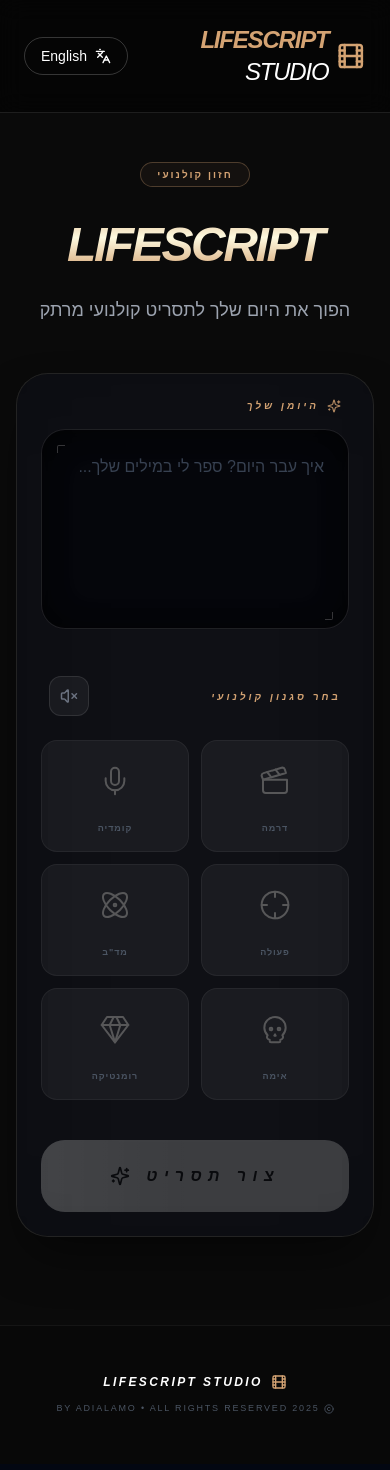
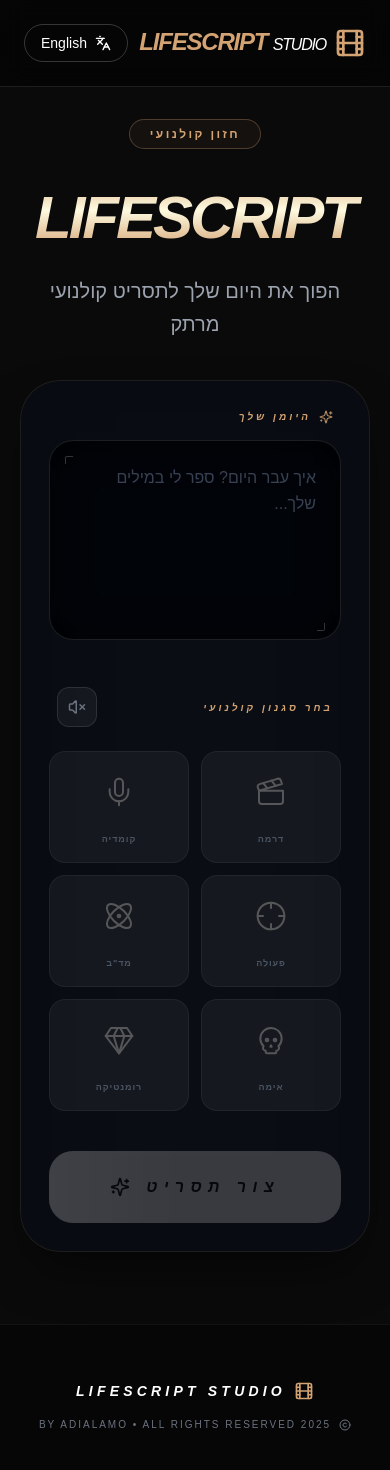
Before and after one commit to ADIALAMO/script-my-day, a Next.js app: page / in a window 390 px wide. Shown: the top 1470 px of the page. Built offline with nearby package versions, Linux system fonts and the light colour scheme.

Commit message:
feat: admin backdoor and mobile layout fixes

```diff
--- a/pages/index.js
+++ b/pages/index.js
@@ -1,7 +1,7 @@
 import React, { useState, useEffect } from 'react';
 import Head from 'next/head';
 import { motion, AnimatePresence } from 'framer-motion';
-import { Film, Copyright, AlertCircle } from 'lucide-react';
+import { Film, Copyright, AlertCircle, Key } from 'lucide-react';
 import Navbar from '../components/Navbar';
 import ScriptForm from '../components/ScriptForm';
 import ScriptOutput from '../components/ScriptOutput';
@@ -16,9 +16,24 @@
   const [selectedGenre, setSelectedGenre] = useState(null);
   const [isTyping, setIsTyping] = useState(false);
 
-  useEffect(() => setMounted(true), []);
+  // אדמין
+  const [showAdminPanel, setShowAdminPanel] = useState(false);
+  const [tempAdminKey, setTempAdminKey] = useState('');
+
+  useEffect(() => {
+    setMounted(true);
+    // טעינת מפתח אדמין קיים אם יש
+    const savedKey = localStorage.getItem('lifescript_admin_key');
+    if (savedKey) setTempAdminKey(savedKey);
+  }, []);
 
   const toggleLanguage = () => setLang(prev => prev === 'he' ? 'en' : 'he');
+
+  const saveAdminKey = () => {
+    localStorage.setItem('lifescript_admin_key', tempAdminKey);
+    setShowAdminPanel(false);
+    alert(lang === 'he' ? 'מפתח מנהל עודכן!' : 'Admin key updated!');
+  };
 
   const handleGenerateScript = async (journalEntry, genre) => {
     setLoading(true);
@@ -39,7 +54,6 @@
       const data = await response.json();
 
       if (!response.ok) {
-        // כאן נתפסת הודעת המכסה או שגיאת ה-API
         throw new Error(data.message || 'Error');
       }
 
@@ -57,9 +71,9 @@
     <div className={`min-h-screen text-white flex flex-col selection:bg-[#d4a373]/30 ${lang === 'he' ? 'font-heebo' : ''}`} dir={lang === 'he' ? 'rtl' : 'ltr'}>
       <Head>
         <title>LifeScript | Cinematic AI Studio</title>
+        <meta name="viewport" content="width=device-width, initial-scale=1, maximum-scale=1" />
       </Head>
 
-      {/* רקע */}
       <div className="mesh-gradient fixed inset-0 -z-10">
         <div className="mesh-sphere w-[600px] h-[600px] bg-purple-900/10 top-[-10%] left-[-10%]" />
         <div className="mesh-sphere w-[500px] h-[500px] bg-blue-900/10 bottom-[-10%] right-[-10%]" />
@@ -67,31 +81,66 @@
 
       <Navbar lang={lang} onLanguageToggle={toggleLanguage} />
 
-      <main className="container mx-auto py-12 md:py-16 px-4 md:px-6 max-w-5xl flex-grow relative z-10">
-        {/* Header Section */}
+      <main className="container mx-auto py-8 md:py-16 px-5 md:px-6 max-w-5xl flex-grow relative z-10">
+
+        {/* Header Section - הוספתי לחיצה סודית על הכותרת לכניסת אדמין */}
         <motion.header
           initial={{ opacity: 0, y: -20 }}
           animate={{ opacity: 1, y: 0 }}
-          className="text-center mb-12 md:mb-16"
+          className="text-center mb-10 md:mb-16"
         >
-          <div className="inline-block mb-4 px-4 py-1 rounded-full border border-[#d4a373]/30 bg-[#d4a373]/5 text-[#d4a373] text-[10px] md:text-xs font-bold tracking-[0.2em] uppercase">
+          <div className="inline-block mb-5 px-5 py-1.5 rounded-full border border-[#d4a373]/30 bg-[#d4a373]/5 text-[#d4a373] text-xs md:text-sm font-bold tracking-[0.2em] uppercase">
             {lang === 'he' ? 'חזון קולנועי' : 'Cinematic Vision'}
           </div>
-          <h1 className="text-5xl md:text-8xl font-black mb-6 bg-gradient-to-b from-[#d4a373] via-[#fefae0] to-[#d4a373] bg-clip-text text-transparent italic tracking-tighter uppercase leading-[1.1] pt-4 break-words">
+
+          <h1
+            onClick={() => setShowAdminPanel(!showAdminPanel)}
+            className="text-6xl md:text-9xl font-black mb-6 bg-gradient-to-b from-[#d4a373] via-[#fefae0] to-[#d4a373] bg-clip-text text-transparent italic tracking-tighter uppercase leading-[1.1] pt-4 cursor-pointer select-none"
+          >
             LIFESCRIPT
           </h1>
-          <p className="text-gray-400 text-lg md:text-xl font-light max-w-2xl mx-auto leading-relaxed px-4">
+
+          <p className="text-gray-400 text-xl md:text-2xl font-light max-w-2xl mx-auto leading-relaxed px-2">
             {lang === 'he' ? 'הפוך את היום שלך לתסריט קולנועי מרתק' : 'Turn your day into a captivating cinematic script'}
           </p>
         </motion.header>
+
+        {/* Admin Secret Panel */}
+        <AnimatePresence>
+          {showAdminPanel && (
+            <motion.div
+              initial={{ height: 0, opacity: 0 }}
+              animate={{ height: 'auto', opacity: 1 }}
+              exit={{ height: 0, opacity: 0 }}
+              className="overflow-hidden mb-8"
+            >
+              <div className="bg-[#d4a373]/10 border border-[#d4a373]/20 p-6 rounded-2xl flex flex-col md:flex-row gap-4 items-center">
+                <Key className="text-[#d4a373]" size={24} />
+                <input
+                  type="password"
+                  value={tempAdminKey}
+                  onChange={(e) => setTempAdminKey(e.target.value)}
+                  placeholder="Admin Secret Key..."
+                  className="bg-black/40 border border-white/10 p-3 rounded-xl flex-grow text-white outline-none focus:border-[#d4a373]/50 w-full"
+                />
+                <button
+                  onClick={saveAdminKey}
+                  className="bg-[#d4a373] text-black px-6 py-3 rounded-xl font-bold hover:bg-[#fefae0] transition-colors w-full md:w-auto"
+                >
+                  Save
+                </button>
+              </div>
+            </motion.div>
+          )}
+        </AnimatePresence>
 
         {/* Main Interface Section */}
         <motion.section
           initial={{ opacity: 0, scale: 0.98 }}
           animate={{ opacity: 1, scale: 1 }}
-          className={`glass-panel rounded-[2rem] md:rounded-[2.5rem] overflow-hidden ${(loading || isTyping) ? 'ai-loading-active' : ''}`}
+          className={`glass-panel rounded-[2.5rem] md:rounded-[3rem] overflow-hidden shadow-2xl ${(loading || isTyping) ? 'ai-loading-active' : ''}`}
         >
-          <div className="bg-[#030712]/40 backdrop-blur-3xl p-6 md:p-10">
+          <div className="bg-[#030712]/60 backdrop-blur-3xl p-7 md:p-12">
             <ScriptForm
               onGenerateScript={handleGenerateScript}
               loading={loading}
@@ -99,16 +148,15 @@
               isTyping={isTyping}
             />
 
-            {/* התיקון: הודעת השגיאה ממוקמת כאן - בתוך הטופס, מתחת לכפתור */}
             <AnimatePresence>
               {error && (
                 <motion.div
                   initial={{ opacity: 0, y: 10 }}
                   animate={{ opacity: 1, y: 0 }}
                   exit={{ opacity: 0, y: -10 }}
-                  className="mt-6 p-4 rounded-xl bg-red-500/10 border border-red-500/20 flex items-center justify-center gap-3 text-red-400 text-sm font-medium"
+                  className="mt-8 p-5 rounded-2xl bg-red-500/10 border border-red-500/20 flex items-center justify-center gap-4 text-red-400 text-base md:text-lg font-medium text-center"
                 >
-                  <AlertCircle size={16} />
+                  <AlertCircle size={20} />
                   <span>{error}</span>
                 </motion.div>
               )}
@@ -124,7 +172,7 @@
               initial={{ opacity: 0, y: 40 }}
               animate={{ opacity: 1, y: 0 }}
               exit={{ opacity: 0, y: 20 }}
-              className="mt-12 md:mt-16"
+              className="mt-14 md:mt-20"
             >
               <ScriptOutput
                 script={script}
@@ -137,18 +185,31 @@
         </AnimatePresence>
       </main>
 
-      {/* Footer */}
-      <footer className="py-12 text-center border-t border-white/5 bg-black/20 mt-10">
-        <div className="flex flex-col items-center justify-center gap-3">
+      <footer className="py-14 text-center border-t border-white/5 bg-black/40 mt-10">
+        <div className="flex flex-col items-center justify-center gap-4">
           <div className="flex items-center gap-2">
-            <Film size={16} className="text-[#d4a373]" />
-            <span className="text-white font-black tracking-[0.2em] md:tracking-[0.4em] text-xs md:text-sm italic uppercase">LIFESCRIPT STUDIO</span>
+            <Film size={20} className="text-[#d4a373]" />
+            <span className="text-white font-black tracking-[0.3em] md:tracking-[0.5em] text-sm md:text-base italic uppercase">LIFESCRIPT STUDIO</span>
           </div>
-          <p className="text-gray-600 text-[9px] md:text-[10px] tracking-[0.2em] uppercase flex items-center gap-1">
-            <Copyright size={10} /> 2025 BY ADIALAMO • ALL RIGHTS RESERVED
+          <p className="text-gray-500 text-[10px] md:text-xs tracking-[0.2em] uppercase flex items-center gap-2">
+            <Copyright size={12} /> 2025 BY ADIALAMO • ALL RIGHTS RESERVED
           </p>
         </div>
       </footer>
+
+      <style jsx global>{`
+        .glass-panel {
+          border: 1px solid rgba(255, 255, 255, 0.05);
+          box-shadow: 0 25px 50px -12px rgba(0, 0, 0, 0.5);
+        }
+        /* שיפור קריאות טקסט כללי */
+        p, span, input, textarea, select {
+          font-size: 1.1rem;
+        }
+        @media (max-width: 768px) {
+          p, span { font-size: 1rem; }
+        }
+      `}</style>
     </div>
   );
 }
```
